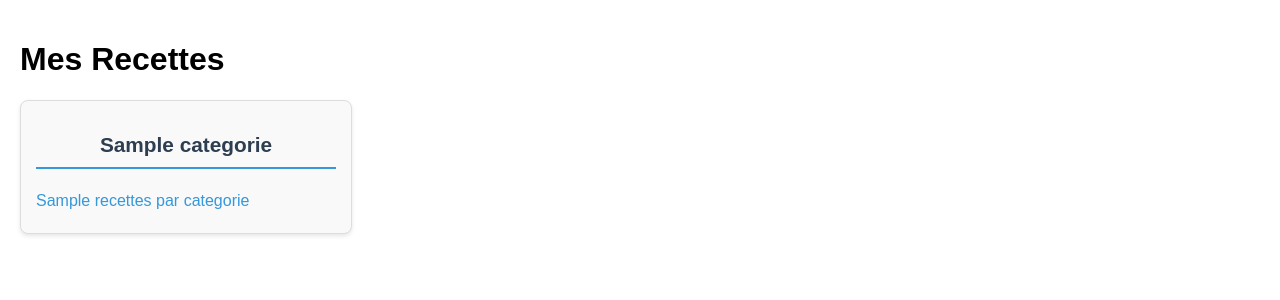
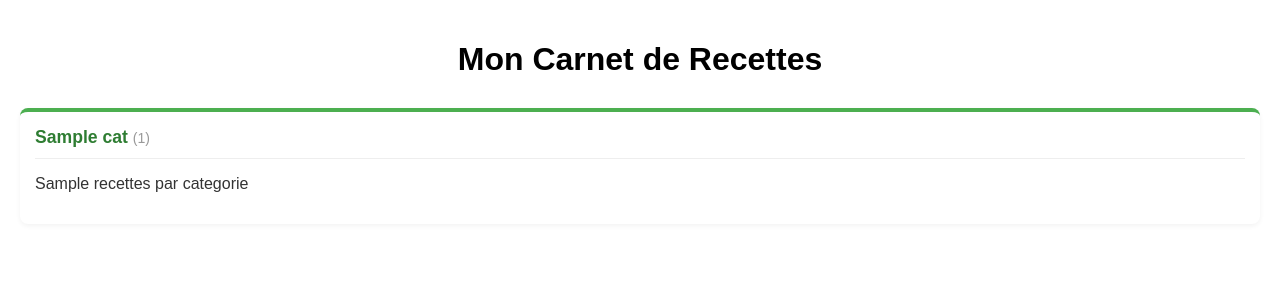
Before and after one commit to gengen2944-spec/HellRecettes, a Python web app: template templates/index.html in a window 1280 px wide. Shown: the part 38-338 px from the top of the page. Run offline with Jinja, Linux system fonts and the light colour scheme; the template is opened without the code that fills it: most values are stand-ins (such as "Sample title", 1, 10 or a date in 2020).

Commit message:
mise en forme liste index

```diff
--- a/templates/index.html
+++ b/templates/index.html
@@ -1,82 +1,28 @@
 {% extends "base.html" %}
 
 {% block content %}
-    <h1>Mes Recettes</h1>
-<style>
-    .categories-container {
-        display: flex; /* Utilisation de flexbox pour les colonnes */
-        flex-wrap: wrap; /* Permet aux colonnes de passer à la ligne si nécessaire */
-        gap: 20px; /* Espace entre les colonnes */
-        justify-content: space-between; /* Répartition uniforme des colonnes */
-    }
+<h1 style="text-align: center; margin-bottom: 30px;">Mon Carnet de Recettes</h1>
 
-    .category-column {
-        flex: 1; /* Chaque colonne prend une part égale de l'espace disponible */
-        min-width: 250px; /* Largeur minimale pour éviter que les colonnes soient trop étroites */
-        max-width: 300px; /* Largeur maximale pour éviter que les colonnes soient trop larges */
-        border: 1px solid #ddd;
-        border-radius: 8px;
-        padding: 15px;
-        background-color: #f9f9f9;
-        box-shadow: 0 2px 4px rgba(0, 0, 0, 0.1);
-    }
-
-    .category-title {
-        color: #2c3e50;
-        border-bottom: 2px solid #3498db;
-        padding-bottom: 10px;
-        margin-bottom: 15px;
-        font-size: 1.3em;
-        text-align: center;
-    }
-
-    .recettes-list {
-        list-style: none;
-        padding: 0;
-        margin: 0;
-    }
-
-    .recette-item {
-        padding: 8px 0;
-        border-bottom: 1px solid #eee;
-    }
-
-    .recette-item:last-child {
-        border-bottom: none;
-    }
-
-    .recette-link {
-        text-decoration: none;
-        color: #3498db;
-        font-weight: 500;
-        display: block;
-        transition: color 0.2s;
-    }
-
-    .recette-link:hover {
-        color: #2980b9;
-        text-decoration: underline;
-    }
-</style>
-
-    <!-- Conteneur principal pour les colonnes de catégories -->
-    <div class="categories-container">
-        {% for categorie in categories %}
-            <div class="category-column">
-                <!-- Titre de la catégorie -->
-                <h2 class="category-title">{{ categorie }}</h2>
-
-                <!-- Liste des recettes de cette catégorie -->
-                <ul class="recettes-list">
-                    {% for recette in recettes_par_categorie[categorie] %}
-                        <li class="recette-item">
-                            <a href="{{ url_for('afficher_recette', recette_id=recette['id']) }}" class="recette-link">
+<div style="display: flex; gap: 20px; justify-content: space-between; align-items: flex-start; flex-wrap: wrap;">
+    {% for cat in ordre_categories %}
+        {% if recettes_par_categorie[cat] %}
+        <div style="flex: 1; min-width: 250px; background: #ffffff; padding: 15px; border-radius: 8px; box-shadow: 0 2px 5px rgba(0,0,0,0.05); border-top: 4px solid #4CAF50;">
+            <h2 style="margin-top: 0; color: #2e7d32; font-size: 1.1em; border-bottom: 1px solid #eee; padding-bottom: 10px;">
+                {{ cat }}
+                <span style="font-size: 0.8em; color: #999; font-weight: normal;">({{ recettes_par_categorie[cat]|length }})</span>
+            </h2>
+            <ul style="list-style: none; padding: 0;">
+                {% for recette in recettes_par_categorie[cat] %}
+                <li style="margin-bottom: 12px;">
+                    <a href="{{ url_for('afficher_recette', recette_id=recette['id']) }}"
+                       style="text-decoration: none; color: #333; font-weight: 500; display: block;">
                         {{ recette['nom'] }}
                     </a>
                 </li>
                 {% endfor %}
             </ul>
         </div>
+        {% endif %}
     {% endfor %}
 </div>
 {% endblock %}
```
Also changed, not shown: app.py (+29 -12 lines). Lines whose indentation alone changed are shown as unchanged.
